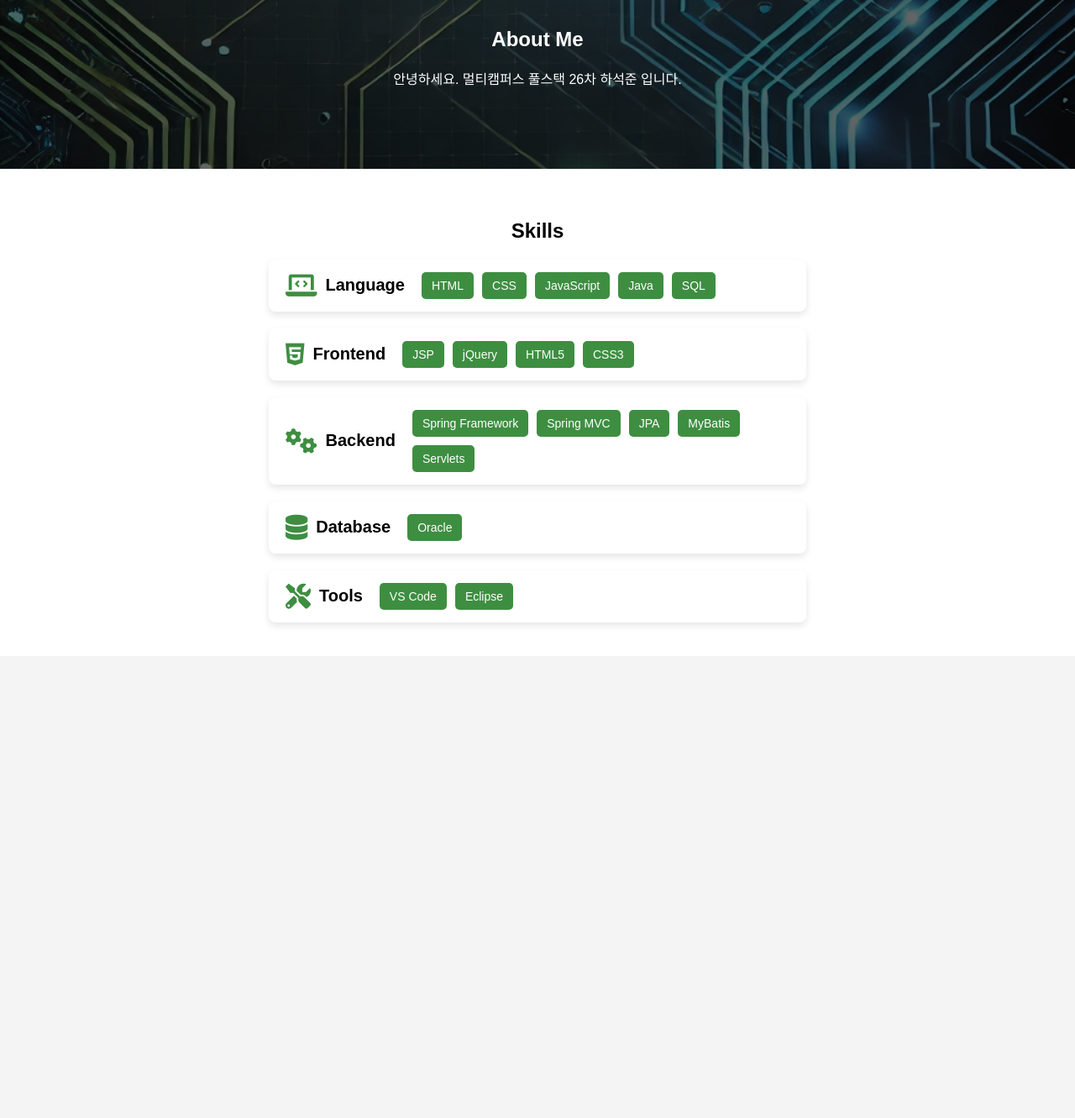
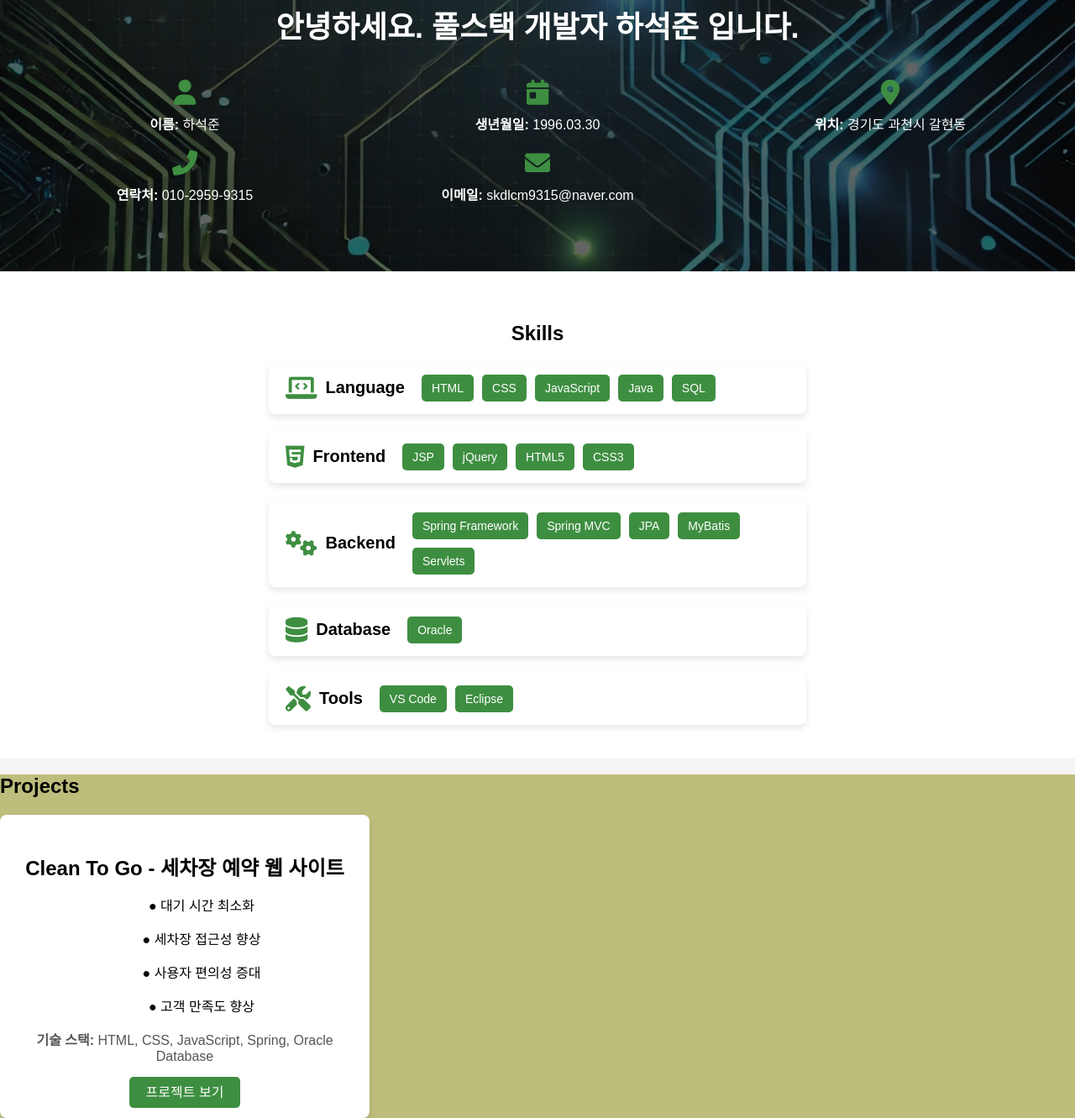
Before and after one commit to skdlcm9315/sukj.github.io, a plain HTML site: page index.html in a window 1280 px wide. Shown: the part 224-1555 px from the top of the page at 84% size. Before the commit the page ends 1005 px from the top, so only its background shows below. Drawn offline with Linux system fonts and the light colour scheme.

Commit message:
project pdf

```diff
--- a/index.html
+++ b/index.html
@@ -23,9 +23,34 @@
             </nav>
         </header>
 
+        <!-- About Me Section -->
         <section id="about">
-            <h2>About Me</h2>
-            <p>안녕하세요. 멀티캠퍼스 풀스택 26차 하석준 입니다.</p>
+            <!-- 크게 표시될 텍스트 -->
+            <h2>안녕하세요. 풀스택 개발자 하석준 입니다.</h2>
+
+            <!-- 추가된 정보 -->
+            <div class="about-info-container">
+                <div class="about-info">
+                    <i class="fas fa-user"></i>
+                    <div><strong>이름:</strong> 하석준</div>
+                </div>
+                <div class="about-info">
+                    <i class="fas fa-calendar-day"></i>
+                    <div><strong>생년월일:</strong> 1996.03.30</div>
+                </div>
+                <div class="about-info">
+                    <i class="fas fa-map-marker-alt"></i>
+                    <div><strong>위치:</strong> 경기도 과천시 갈현동</div>
+                </div>
+                <div class="about-info">
+                    <i class="fas fa-phone-alt"></i>
+                    <div><strong>연락처:</strong> 010-2959-9315</div>
+                </div>
+                <div class="about-info">
+                    <i class="fas fa-envelope"></i>
+                    <div><strong>이메일:</strong> skdlcm9315@naver.com</div>
+                </div>
+            </div>
         </section>
     </div>
 
@@ -102,5 +127,23 @@
         </div>
     </section>
 
+    <section id="projects" style="background-color: rgb(189, 189, 124)">
+        <h2>Projects</h2>
+        <div class="projects-container">
+            <!-- Project 1: Clean to Go -->
+            <div class="project-card">
+                <h3>Clean To Go - 세차장 예약 웹 사이트</h3>
+                <ul>●   대기 시간 최소화</ul>
+                <ul>● 세차장 접근성 향상</ul>
+                <ul>● 사용자 편의성 증대</ul>
+                <ul>
+                    ● 고객 만족도 향상
+                </ul>
+                <p><strong>기술 스택:</strong> HTML, CSS, JavaScript, Spring, Oracle Database</p>
+                <a href="발표자료.pdf" target="_blank" class="project-link">프로젝트 보기</a>
+            </div>
+        </div>
+    </section>
+
 </body>
 </html>
--- a/style.css
+++ b/style.css
@@ -8,12 +8,13 @@ body {
 
 /* 헤더 + About Me를 감싸는 Wrapper */
 #header-about-wrapper {
-    background-image: url('../images/background(about).webp'); /* 배경 이미지 */
+    background-image: url('../images/background(about).webp');
     background-size: cover;
     background-position: center;
     background-attachment: fixed;
     color: white;
     position: relative;
+    padding-bottom: 40px; /* About 섹션과 떨어지게 여백 추가 */
 }
 
 /* 어두운 오버레이 */
@@ -30,7 +31,7 @@ body {
 
 /* 헤더 스타일 */
 header {
-    background: none; /* 배경 제거 */
+    background: none;
     text-align: center;
     padding: 20px;
     position: relative;
@@ -59,9 +60,41 @@ nav ul li a {
 /* About Me 섹션 */
 #about {
     text-align: center;
-    padding: 80px 20px;
+    padding: 40px 20px;
     position: relative;
     z-index: 2;
+}
+
+/* About Me 문구 크게 표시 */
+#about h2 {
+    font-size: 36px;
+    font-weight: bold;
+    margin-bottom: 40px;
+}
+
+/* About Me 정보 그리드 레이아웃 */
+.about-info-container {
+    display: grid;
+    grid-template-columns: repeat(3, 1fr); /* 3개의 칸으로 나누어짐 */
+    gap: 20px;
+    margin-top: 20px;
+    text-align: center;
+}
+
+.about-info {
+    display: flex;
+    flex-direction: column;
+    align-items: center;
+    gap: 10px;
+}
+
+.about-info i {
+    font-size: 30px;
+    color: #3e8e41;
+}
+
+.about-info div {
+    font-size: 16px;
 }
 
 /* Skills 섹션 */
@@ -89,6 +122,7 @@ nav ul li a {
     width: 80%;
     max-width: 600px;
     box-shadow: 0 4px 8px rgba(0, 0, 0, 0.1);
+    justify-content: space-between;
 }
 
 /* 아이콘 + 제목 스타일 */
@@ -115,6 +149,8 @@ nav ul li a {
     display: flex;
     flex-wrap: wrap;
     gap: 10px;
+    justify-content: flex-start;
+    flex-grow: 1; /* 버튼들이 가로로 늘어나도록 설정 */
 }
 
 .tech-stack button {
@@ -131,3 +167,49 @@ nav ul li a {
 .tech-stack button:hover {
     background-color: #45a049;
 }
+
+/* 프로젝트 카드 스타일 */
+.project-card {
+    background-color: #fff;
+    padding: 20px;
+    border-radius: 8px;
+    width: 100%;
+    max-width: 400px;
+    text-align: center;
+    box-shadow: 0 4px 8px rgba(0, 0, 0, 0.1);
+}
+
+.project-card h3 {
+    font-size: 24px;
+    margin-bottom: 10px;
+}
+
+.project-card p {
+    font-size: 16px;
+    color: #555;
+    margin-bottom: 20px;
+}
+
+.project-card .project-link {
+    background-color: #3e8e41;
+    color: white;
+    padding: 10px 20px;
+    border: none;
+    border-radius: 5px;
+    text-decoration: none;
+}
+
+.project-card .project-link:hover {
+    background-color: #45a049;
+}
+
+/* 푸터 스타일 */
+footer {
+    background-color: #3e8e41;
+    color: white;
+    text-align: center;
+    padding: 10px;
+    position: fixed;
+    width: 100%;
+    bottom: 0;
+}
```
